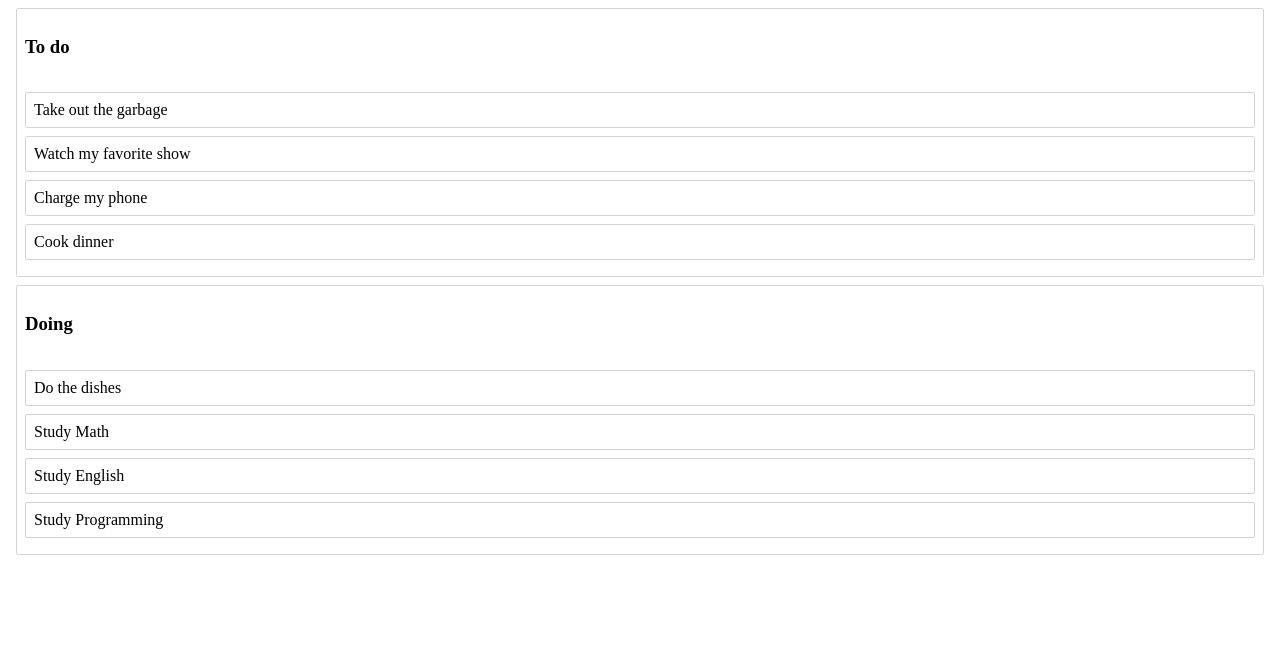
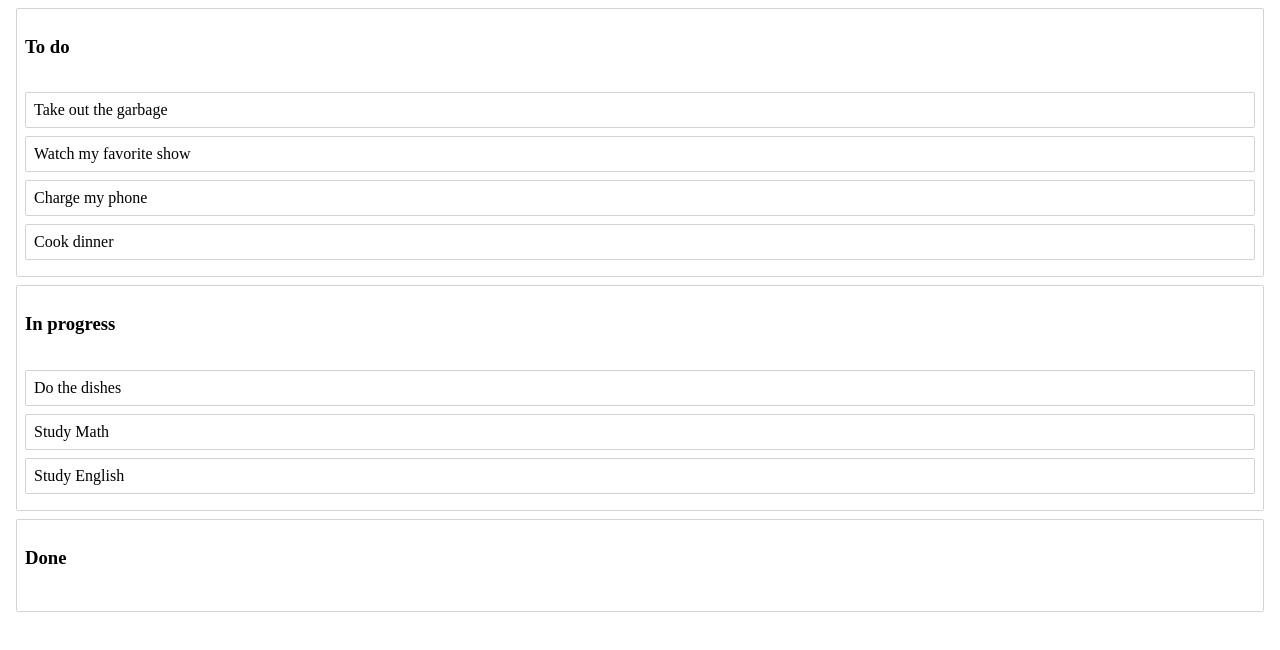
Before and after one commit to jasonluo07/react-beautiful-dnd-sandbox, a React (Create React App) app: page / in a window 1280 px wide. Shown: the top 650 px of the page. Built offline with nearby package versions, Linux system fonts and the light colour scheme.

Commit message:
chore: update data

```diff
--- a/src/initialData.ts
+++ b/src/initialData.ts
@@ -9,7 +9,6 @@ const initialData: IData = {
     'task-5': { id: 'task-5', content: 'Do the dishes' },
     'task-6': { id: 'task-6', content: 'Study Math' },
     'task-7': { id: 'task-7', content: 'Study English' },
-    'task-8': { id: 'task-8', content: 'Study Programming' },
   },
   columns: {
     'column-1': {
@@ -19,11 +18,16 @@ const initialData: IData = {
     },
     'column-2': {
       id: 'column-2',
-      title: 'Doing',
-      taskIds: ['task-5', 'task-6', 'task-7', 'task-8'],
+      title: 'In progress',
+      taskIds: ['task-5', 'task-6', 'task-7'],
+    },
+    'column-3': {
+      id: 'column-3',
+      title: 'Done',
+      taskIds: [],
     },
   },
-  columnOrder: ['column-1', 'column-2'],
+  columnOrder: ['column-1', 'column-2', 'column-3'],
 };
 
 export default initialData;
```
